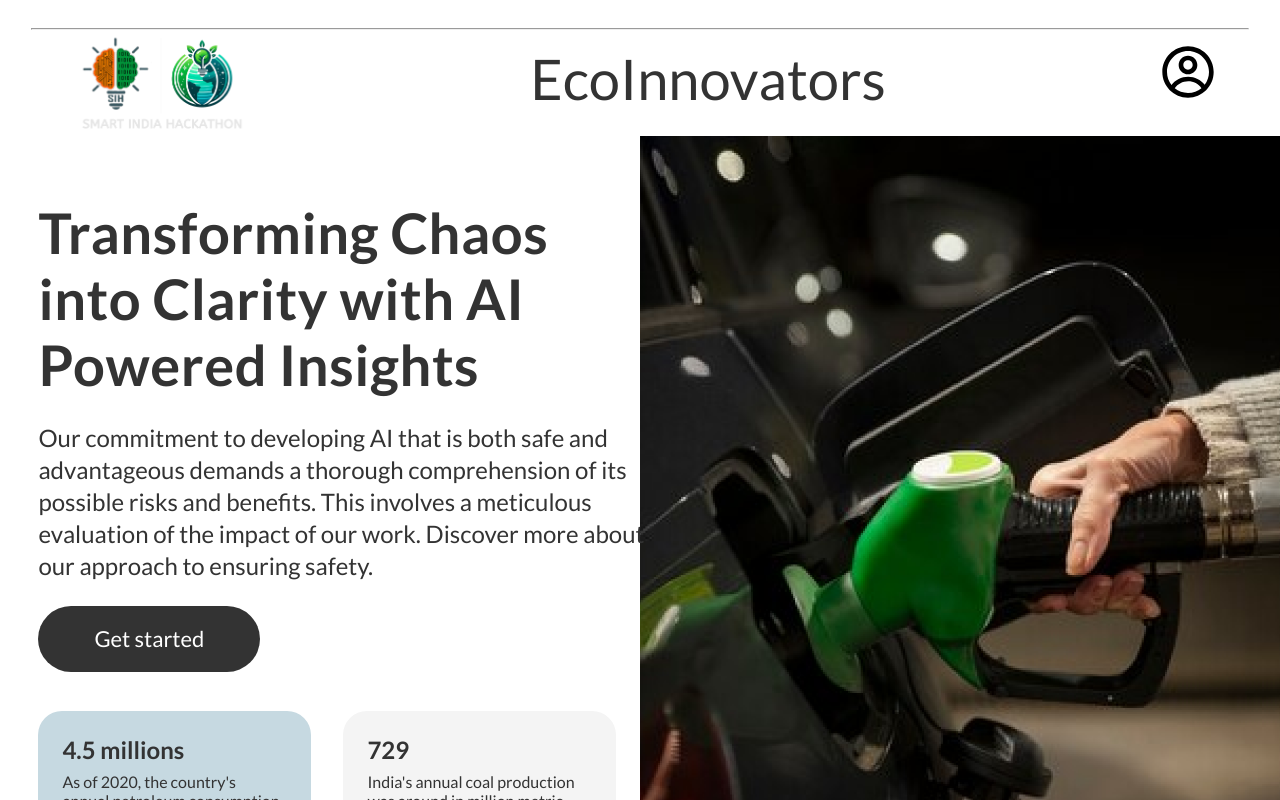
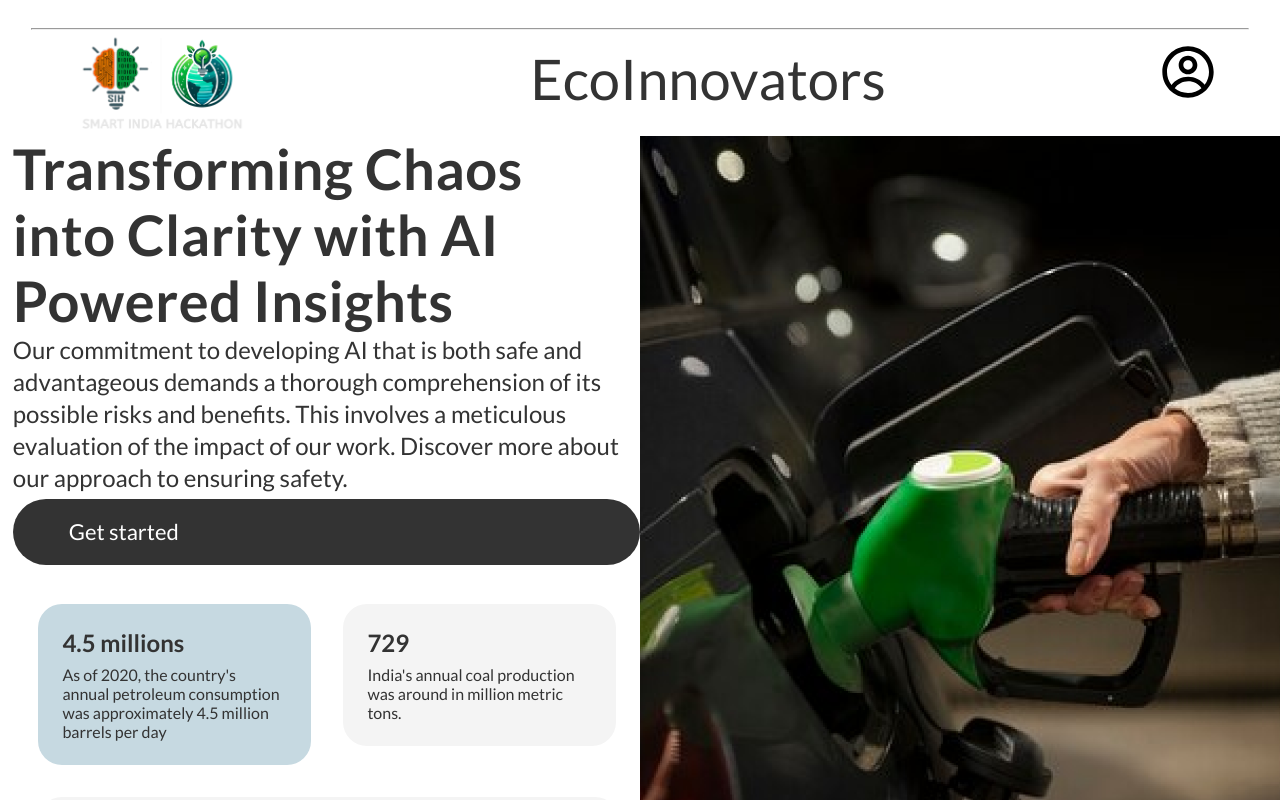
Before and after one commit to Shreyaanp/Ecoinnovators-frontend, a React (Create React App) app: page / in a window 1280 px wide. Shown: the top 800 px of the page. Built offline with nearby package versions, Linux system fonts and the light colour scheme; a web font is replaced by a local one.

Commit message:
pushing the code

```diff
--- a/src/Components/LPheader1.css
+++ b/src/Components/LPheader1.css
@@ -35,7 +35,7 @@
   .primaryButton:hover{
     background-color: black;
   }
-  .content {
+  .content-c {
     flex-direction: column;
     gap: var(--gap-5xl);
     padding-left: 1vw;
--- a/src/Components/LPheader1.js
+++ b/src/Components/LPheader1.js
@@ -18,7 +18,7 @@ function LPheader1() {
 
             <div className="container">
             <div className="content_card_container">
-            <div className="content">
+            <div className="content-c">
               <b className="transformingChaosInto">
                 Transforming Chaos into Clarity with AI Powered Insights
               </b>
--- a/src/Screens/chatWindow.css
+++ b/src/Screens/chatWindow.css
@@ -66,26 +66,24 @@
     min-height: 14px;
   }
   .content {
-    display: flex;
-    justify-content: space-evenly;
-    width: 95vw;
+    width: 90vw;
     margin-left: 2vw;
     padding-top: 5vw;
+    border: 1px solid red;
+    display: flex;
+    justify-content: space-between;
   }
 
   .left-panel {
-    width: 60%;
+    width: 40vw;
    background-color: rgba(9, 9, 9, 0.56);
    border-radius: 33px;
-   display: flex;
-   align-items: center;
-   justify-content: space-between;
    border: 1px solid red;
    padding: 1vw;
   }
 
   .right-panel {
-    width: 35%;
+    width: 35vw;
     border-radius: 33px;
   }
 
@@ -374,7 +372,7 @@
   display: flex;
   flex-direction: column;
   height: 550px;
-  width: 60%; /* Adjust width as necessary */
+  width: 50%; /* Adjust width as necessary */
 }
 
 
```
